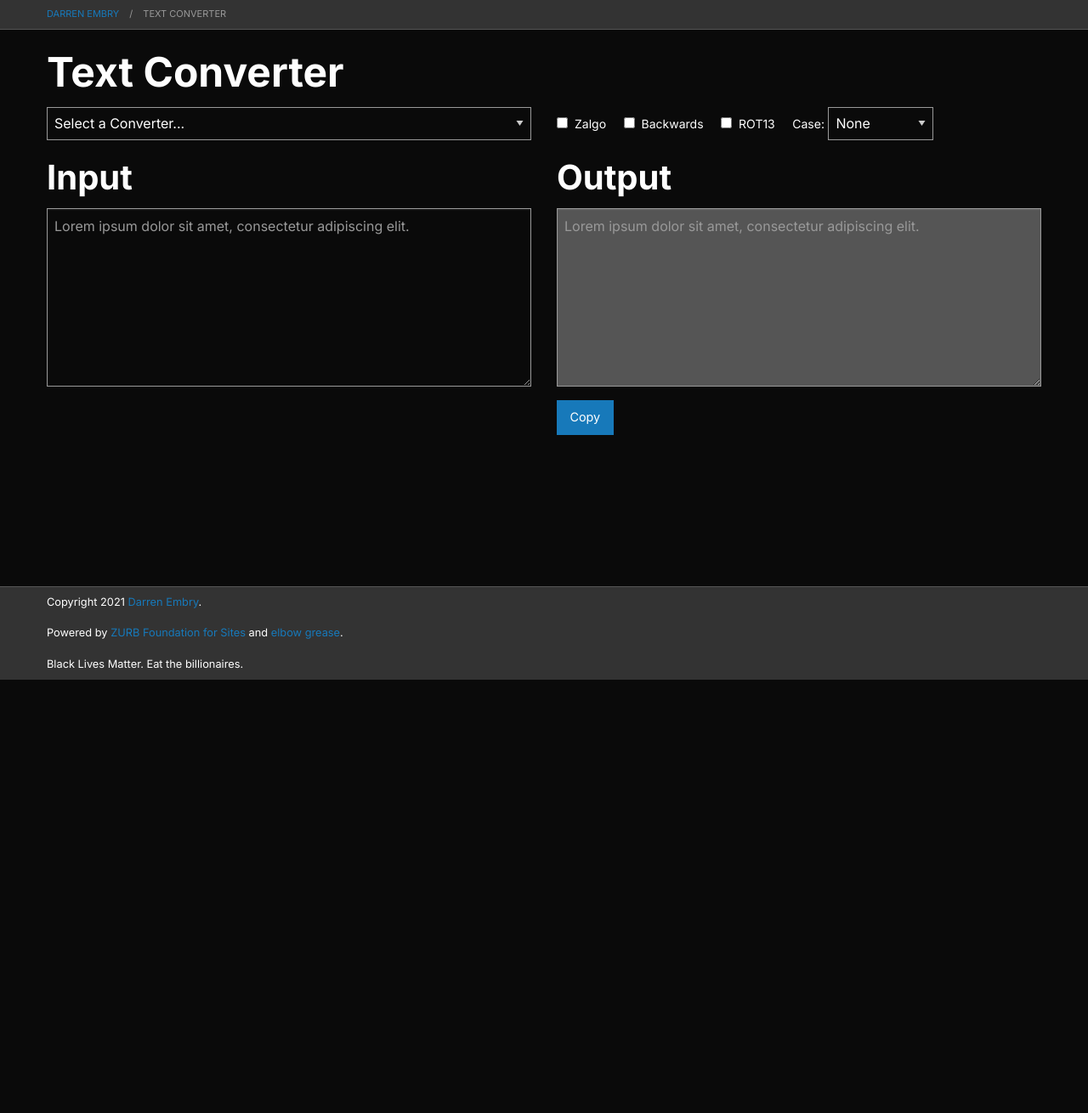
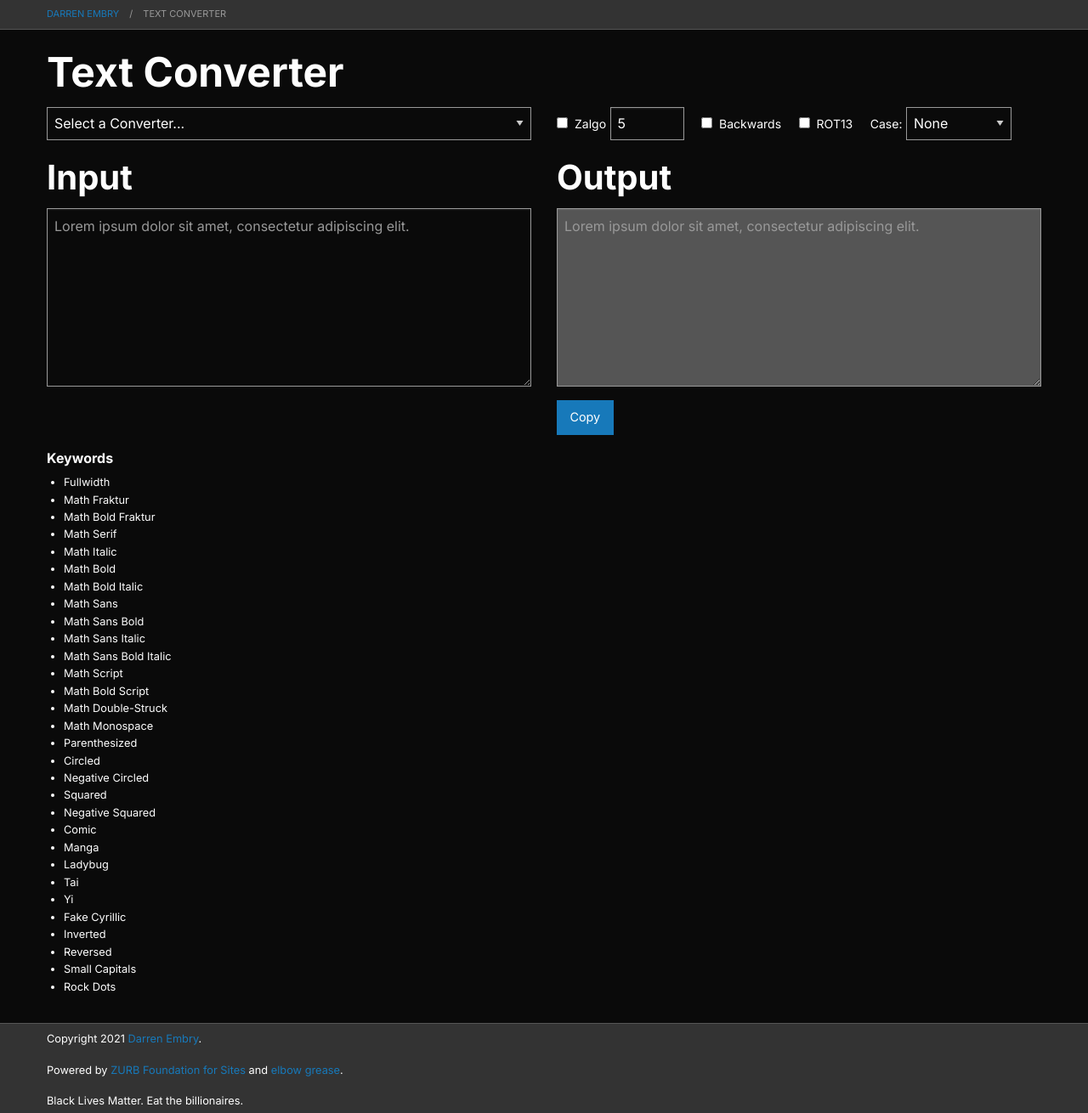
Before and after one commit to dse/text-converter, a website: page docs/index.html in a window 1280 px wide. Shown: the whole page at 85% size. Before the commit the page ends 800 px from the top, so only its background shows below. Drawn offline with Linux system fonts and the light colour scheme.

Commit message:
add zalgo level

```diff
--- a/docs/index.html
+++ b/docs/index.html
@@ -43,9 +43,16 @@
                                     </select>
                                 </div>
                                 <div class="cell large-6">
-                                    <input id="zalgo" type="checkbox"><label for="zalgo">Zalgo</label>
-                                    <input id="backwards" type="checkbox"><label for="backwards">Backwards</label>
-                                    <input id="rot13" type="checkbox"><label for="rot13">ROT13</label>
+                                    <span style="white-space: nowrap;">
+                                        <input id="zalgo" type="checkbox"><label style="margin-right: 0;" for="zalgo">Zalgo</label>
+                                        <input style="display: inline; width: auto; margin-right: 1rem;" type="number" min="1" max="20" value="5" id="zalgoLevel">
+                                    </span>
+                                    <span style="white-space: nowrap;">
+                                        <input id="backwards" type="checkbox"><label for="backwards">Backwards</label>
+                                    </span>
+                                    <span style="white-space: nowrap;">
+                                        <input id="rot13" type="checkbox"><label for="rot13">ROT13</label>
+                                    </span>
                                     <span style="white-space: nowrap;">
                                         <label style="display: inline;" for="transform">Case:</label>
                                         <select style="display: inline; width: auto;" name="transform" id="transform">
@@ -74,6 +81,41 @@
                                 </div>
                             </div>
                         </form>
+                        <h2 class="h6">
+                            Keywords
+                        </h2>
+                        <ul class="keywords" style="font-size: 80%;">
+                            <li>Fullwidth</li>
+                            <li>Math Fraktur</li>
+                            <li>Math Bold Fraktur</li>
+                            <li>Math Serif</li>
+                            <li>Math Italic</li>
+                            <li>Math Bold</li>
+                            <li>Math Bold Italic</li>
+                            <li>Math Sans</li>
+                            <li>Math Sans Bold</li>
+                            <li>Math Sans Italic</li>
+                            <li>Math Sans Bold Italic</li>
+                            <li>Math Script</li>
+                            <li>Math Bold Script</li>
+                            <li>Math Double-Struck</li>
+                            <li>Math Monospace</li>
+                            <li>Parenthesized</li>
+                            <li>Circled</li>
+                            <li>Negative Circled</li>
+                            <li>Squared</li>
+                            <li>Negative Squared</li>
+                            <li>Comic</li>
+                            <li>Manga</li>
+                            <li>Ladybug</li>
+                            <li>Tai</li>
+                            <li>Yi</li>
+                            <li>Fake Cyrillic</li>
+                            <li>Inverted</li>
+                            <li>Reversed</li>
+                            <li>Small Capitals</li>
+                            <li>Rock Dots</li>
+                        </ul>
                     </div>
                 </div>
             </div>
--- a/docs/js/main.js
+++ b/docs/js/main.js
@@ -213,6 +213,7 @@ var TextConverter = {
         this.elements.backwards = document.getElementById('backwards');
         this.elements.rot13 = document.getElementById('rot13');
         this.elements.transform = document.getElementById('transform');
+        this.elements.zalgoLevel = document.getElementById('zalgoLevel');
 
         this.converters.forEach(function (converter) {
             this.converterHash[converter.name] = converter;
@@ -238,11 +239,13 @@ var TextConverter = {
         this.elements.backwards.addEventListener('change', this.update.bind(this));
         this.elements.rot13.addEventListener('change', this.update.bind(this));
         this.elements.transform.addEventListener('change', this.update.bind(this));
+        this.elements.zalgoLevel.addEventListener('change', this.update.bind(this));
 
         this.elements.zalgo.addEventListener('change', this.onChangeConverter.bind(this));
         this.elements.backwards.addEventListener('change', this.onChangeConverter.bind(this));
         this.elements.rot13.addEventListener('change', this.onChangeConverter.bind(this));
         this.elements.transform.addEventListener('change', this.onChangeConverter.bind(this));
+        this.elements.zalgoLevel.addEventListener('change', this.onChangeConverter.bind(this));
 
         this.elements.copyButton.addEventListener('click', function (event) {
             event.preventDefault();
@@ -325,6 +328,7 @@ var TextConverter = {
         if (!this.zalgo) {
             this.zalgo = new Zalgo();
         }
+        this.zalgo.max = this.zalgo.min = Number(this.elements.zalgoLevel.value);
         return this.zalgo.convert(string);
     },
     transformBackwards: function (string) {
```
